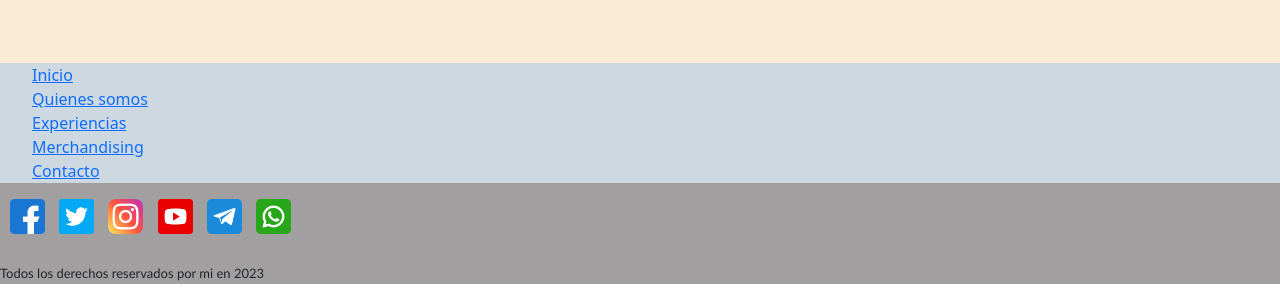
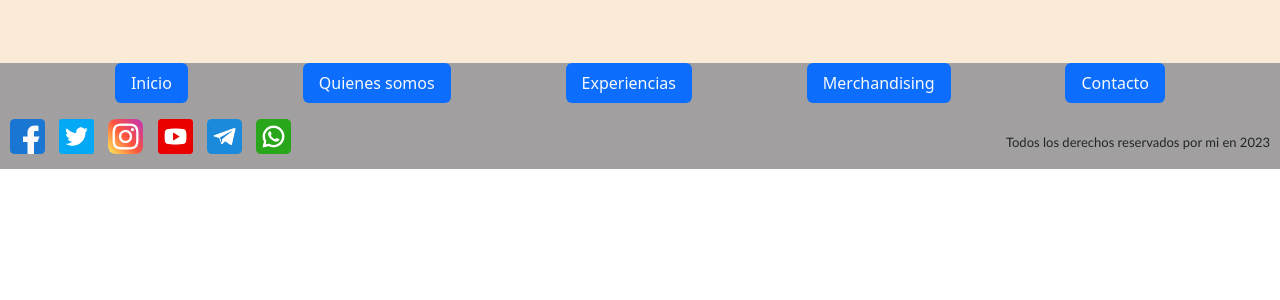
Before and after one commit to Jean-Valdivia/Curso-DW, a plain HTML site: page pages/merchandising.html in a window 1280 px wide. Shown: the part 6265-6565 px from the top of the page. After the commit the page ends 6434 px from the top, so only its background shows below. Drawn offline with nearby package versions, Linux system fonts and the light colour scheme.

Commit message:
header y footer normalizados

```diff
--- a/pages/merchandising.html
+++ b/pages/merchandising.html
@@ -73,27 +73,44 @@
         </section>
     </main>
     <footer>
-        <nav>
-            <ul>
-                <!--panel de navegacion inferior-->
-                <li class="footer__nav__ul__li"><a href="../index.html">Inicio</a></li>
-                <li class="footer__nav__ul__li"><a href="../pages/quienes-somos.html">Quienes somos</a></li>
-                <li class="footer__nav__ul__li"><a href="../pages/experiencias.html">Experiencias</a></li>
-                <li class="footer__nav__ul__li"><a href="../pages/merchandising.html">Merchandising</a></li>
-                <li class="footer__nav__ul__li"><a href="../pages/contacto.html">Contacto</a></li>
+        <div>
+            <!--panel de navegacion inferior-->
+            <ul class="nav justify-content-evenly">
+                <li class="nav-item bg-primary rounded">
+                    <a class="nav-link btn btn-secondary text-light" href="../index.html">Inicio</a>
+                </li>
+                <li class="nav-item bg-primary rounded">
+                    <a class="nav-link btn btn-secondary text-light" href="../pages/quienes-somos.html">Quienes
+                        somos</a>
+                </li>
+                <li class="nav-item bg-primary rounded">
+                    <a class="nav-link btn btn-secondary text-light" href="../pages/experiencias.html">Experiencias</a>
+                </li>
+                <li class="nav-item bg-primary rounded">
+                    <a class="nav-link btn btn-secondary text-light" href="../pages/merchandising.html">Merchandising</a>
+                </li>
+                <li class="nav-item bg-primary rounded">
+                    <a class="nav-link btn btn-secondary text-light" href="../pages/contacto.html">Contacto</a>
+                </li>
             </ul>
-        </nav>
-        <div>
+        </div>
+        <div class="footer__div__pie">
             <div>
-                <a href="https://www.facebook.com/" target="_blank"><img src="../image/facebook.png" alt="icono facebook"></a>
+                <a href="https://www.facebook.com/" target="_blank"><img src="../image/facebook.png"
+                        alt="icono facebook"></a>
                 <a href="https://twitter.com/" target="_blank"><img src="../image/twitter.png" alt="icono twitter"></a>
-                <a href="https://www.instagram.com/real1ghost/" target="_blank"><img src="../image/instagram.png" alt="icono instagram"></a>
-                <a href="https://www.youtube.com/" target="_blank"><img src="../image/youtube.png" alt="icono youtube"></a>
-                <a href="https://web.telegram.org/" target="_blank"><img src="../image/telegram.png" alt="icono telegram"></a>
-                <a href="https://api.whatsapp.com/send/?phone=1164651996&text&type=phone_number&app_absent=0" target="_blank"><img src="../image/whatsapp.png" alt="icono whatsapp"></a>
-
+                <a href="https://www.instagram.com/real1ghost/" target="_blank"><img src="../image/instagram.png"
+                        alt="icono instagram"></a>
+                <a href="https://www.youtube.com/" target="_blank"><img src="../image/youtube.png"
+                        alt="icono youtube"></a>
+                <a href="https://web.telegram.org/" target="_blank"><img src="../image/telegram.png"
+                        alt="icono telegram"></a>
+                <a href="https://api.whatsapp.com/send/?phone=1164651996&text&type=phone_number&app_absent=0"
+                    target="_blank"><img src="../image/whatsapp.png" alt="icono whatsapp"></a>
             </div>
-            <p>Todos los derechos reservados por mi en 2023</p>
+            <div>
+                <p>Todos los derechos reservados por mi en 2023</p>
+            </div>
         </div>
     </footer>
     <script src="https://cdn.jsdelivr.net/npm/bootstrap@5.3.0-alpha3/dist/js/bootstrap.bundle.min.js" integrity="sha384-ENjdO4Dr2bkBIFxQpeoTz1HIcje39Wm4jDKdf19U8gI4ddQ3GYNS7NTKfAdVQSZe" crossorigin="anonymous"></script>
```
Also changed, not shown: pages/contacto.html (+34 -16 lines), pages/experiencias.html (+34 -16 lines), pages/quienes-somos.html (+34 -16 lines).
